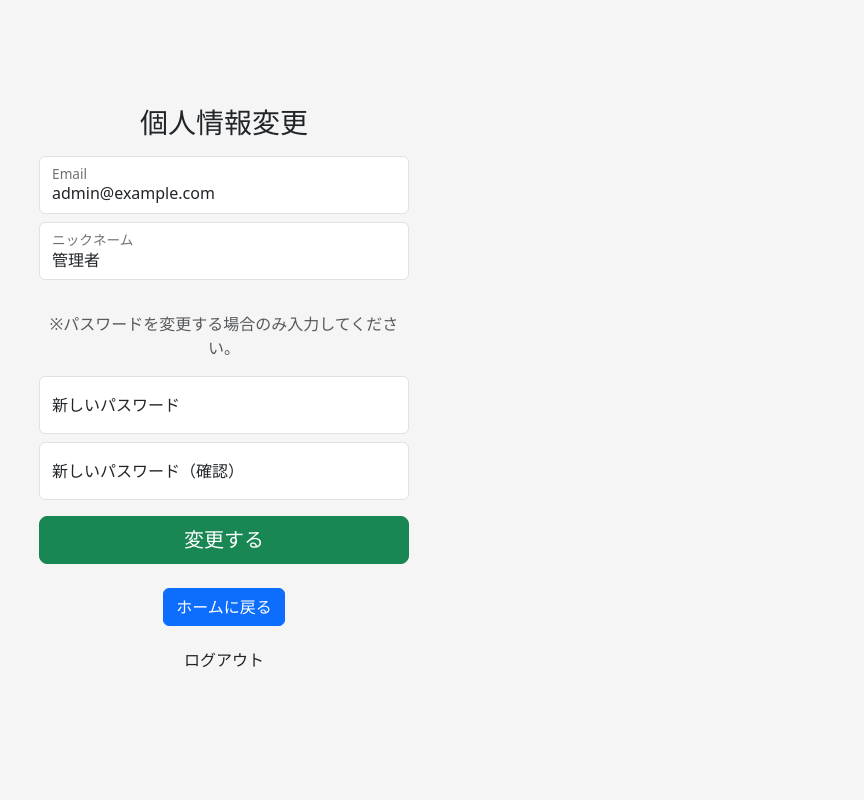
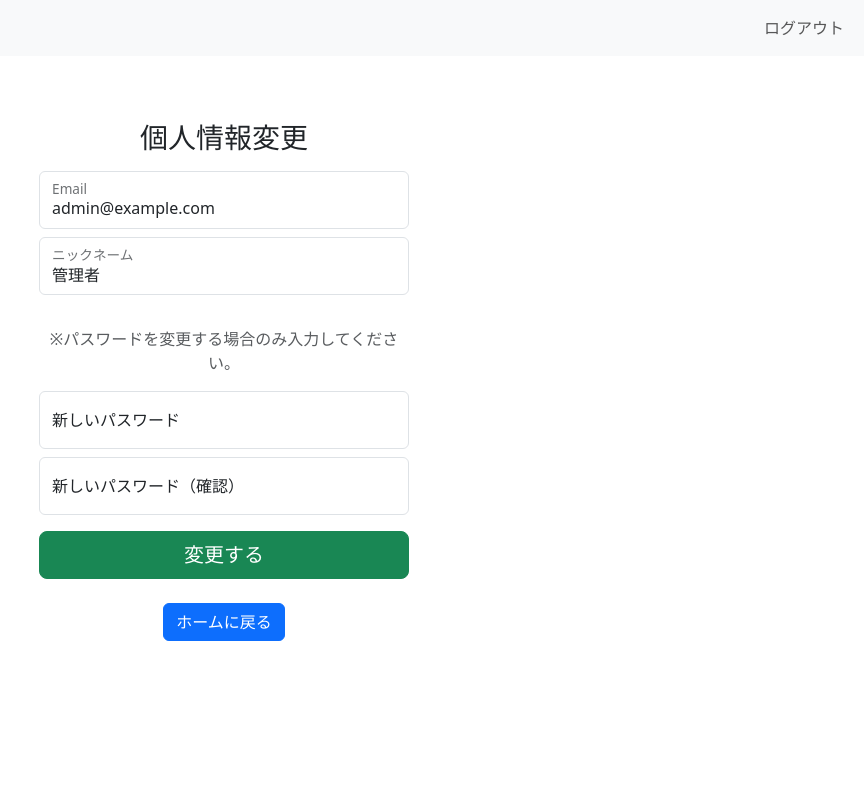
Before and after one commit to gogokate3-glitch/myquest, a Flask app: page /change_user_info in a window 1280 px wide. Shown: the whole page, without its empty margins (416-1280 px from the left). Run offline with Flask 3, Linux system fonts and the light colour scheme; a user stored in the database is signed in.

```diff
--- a/app.py
+++ b/app.py
@@ -281,25 +281,30 @@ def check_answer():
         "correct_choice_text": correct_choice_text
     })
 
+from sqlalchemy import desc
+from itertools import groupby
+
+# ... (他のルートは変更なし) ...
+
 # 過去演習
 @app.route("/practice", methods=["GET", "POST"])
 def practice():
     if "user" not in session:
         return redirect("/")
 
+    current_user_email = session.get("user")
+    current_user = User.query.filter_by(email=current_user_email).first()
+    if not current_user:
+        flash("ユーザーが見つかりません。", "danger")
+        return redirect("/")
+
     if request.method == "POST":
-        # --- 回答処理 (submit_section_testのロジックを流用) ---
+        # --- 回答処理 ---
         answers = request.form
         question_ids = [key.split('_')[1] for key in answers.keys() if key.startswith('answer_')]
 
         if not question_ids:
-            return redirect(url_for("practice"))
-
-        # 現在のユーザーのIDを取得
-        current_user_email = session["user"]
-        current_user = User.query.filter_by(email=current_user_email).first()
-        if not current_user:
-            return redirect("/") # ユーザーが見つからない場合はログインページへ
+            return redirect(url_for("practice", **request.args))
 
         results = []
         questions = Question.query.filter(Question.id.in_(question_ids)).all()
@@ -333,8 +338,6 @@ def practice():
                     "is_correct": is_correct
                 })
 
-                # QuizResultを保存
-                from model import QuizResult # Import inside function to avoid circular dependency
                 quiz_result = QuizResult(
                     user_id=current_user.id,
                     question_id=question.id,
@@ -342,7 +345,10 @@ def practice():
                 )
                 db.session.add(quiz_result)
 
-        db.session.commit() # すべての結果をコミット
+        db.session.commit()
+
+        num_questions_for_retry = request.form.get('num_questions')
+        practice_type_for_retry = request.form.get('type')
 
         total = len(questions)
         percentage = (score / total) * 100 if total > 0 else 0
@@ -351,75 +357,47 @@ def practice():
             results=results,
             score=score,
             total=total,
-            percentage=f"{percentage:.1f}"
+            percentage=f"{percentage:.1f}",
+            num_questions=num_questions_for_retry,
+            practice_type=practice_type_for_retry,
+            title="テスト結果"
         )
 
     # --- 問題表示 (GETリクエスト) ---
-    # クエリパラメータから問題数を取得、デフォルトは10
     try:
-        num_questions = int(request.args.get('num', 10))
+        num_questions = int(request.args.get('num_questions', 10))
     except (ValueError, TypeError):
         num_questions = 10
 
-    # 全ての問題を取得
-    all_questions = Question.query.all()
-    if not all_questions:
-        return render_template("practice.html", questions=[]) # 空のリストを渡す
+    practice_type = request.args.get('type', 'all')
 
-    # 指定された問題数をランダムに選ぶ
-    num_to_sample = min(len(all_questions), num_questions)
-    q_list = random.sample(all_questions, num_to_sample)
+    question_pool = []
+    title = ""
 
-    return render_template("practice.html", questions=q_list)
+    if practice_type == 'exclude_answered':
+        title = "過去問演習（2回以上正解した問題を除く）"
+        all_results = db.session.query(QuizResult).filter_by(user_id=current_user.id).order_by(QuizResult.question_id, desc(QuizResult.timestamp)).all()
 
-from itertools import groupby
+        results_by_question = {k: list(v) for k, v in groupby(all_results, key=lambda r: r.question_id)}
 
-@app.route("/practice_incorrect", methods=["GET"])
-def practice_incorrect():
-    if "user" not in session:
-        return redirect("/")
+        exclude_question_ids = set()
+        for q_id, results in results_by_question.items():
+            if len(results) >= 2 and results[0].is_correct and results[1].is_correct:
+                exclude_question_ids.add(q_id)
 
-    current_user_email = session["user"]
-    current_user = User.query.filter_by(email=current_user_email).first()
-    if not current_user:
-        return redirect("/")
+        question_pool = Question.query.filter(Question.id.notin_(exclude_question_ids)).all()
 
-    try:
-        num_questions = int(request.args.get('num', 10))
-    except (ValueError, TypeError):
-        num_questions = 10
+    else: # practice_type == 'all'
+        title = "過去問演習（全問題）"
+        question_pool = Question.query.all()
 
-    # ユーザーのすべての解答履歴を問題ごと、タイムスタンプ降順で取得
-    all_results = QuizResult.query.filter_by(user_id=current_user.id).order_by(QuizResult.question_id, QuizResult.timestamp.desc()).all()
+    if not question_pool:
+        return render_template("practice.html", questions=[], message="対象の問題がありません。", title=title)
 
-    incorrect_question_ids = []
-    # question_id でグループ化
-    for q_id, results_group in groupby(all_results, key=lambda r: r.question_id):
-        # グループをリストに変換
-        recent_results = list(results_group)
+    num_to_sample = min(len(question_pool), num_questions)
+    q_list = random.sample(question_pool, num_to_sample)
 
-        # 解答が2回以上あるかチェック
-        if len(recent_results) >= 2:
-            # 直近2回のうち、少なくとも1回が不正解かチェック
-            if not recent_results[0].is_correct or not recent_results[1].is_correct:
-                incorrect_question_ids.append(q_id)
-        # 解答が1回しかない場合
-        elif len(recent_results) == 1:
-            # その1回が不正解かチェック
-            if not recent_results[0].is_correct:
-                incorrect_question_ids.append(q_id)
-
-    if not incorrect_question_ids:
-        return render_template("practice.html", questions=[], message="直近2回以上正解しなかった問題はありません。")
-
-    # Questionオブジェクトを取得
-    all_incorrect_questions = Question.query.filter(Question.id.in_(incorrect_question_ids)).all()
-
-    # 指定された問題数をランダムに選ぶ
-    num_to_sample = min(len(all_incorrect_questions), num_questions)
-    q_list = random.sample(all_incorrect_questions, num_to_sample)
-
-    return render_template("practice.html", questions=q_list, title="過去問演習（直近２回以上正解しなかった問題）")
+    return render_template("practice.html", questions=q_list, title=title)
 
 # 結果
 @app.route("/result")
--- a/templates/admin.html
+++ b/templates/admin.html
@@ -16,7 +16,6 @@
 <body>
     <nav class="navbar navbar-expand-lg navbar-light bg-light">
         <div class="container-fluid">
-            <a class="navbar-brand text-primary" href="/home">{{ nickname }}さん、ようこそ</a>
             <div class="collapse navbar-collapse" id="navbarNav">
                 <ul class="navbar-nav ms-auto">
                     <li class="nav-item">
--- a/templates/change_password.html
+++ b/templates/change_password.html
@@ -5,38 +5,36 @@
     <title>個人情報変更</title>
     <link href="https://cdn.jsdelivr.net/npm/bootstrap@5.3.0-alpha1/dist/css/bootstrap.min.css" rel="stylesheet">
     <style>
-        html, body {
-            height: 100%;
+        /* New styles for logout link */
+        .nav-link.btn-outline-dark:hover {
+            color: white !important;
         }
-        body {
-            display: flex;
-            align-items: center;
-            justify-content: center;
-            background-color: #f5f5f5;
+        .nav-link.btn-outline-dark[href*="logout"]:hover {
+            background-color: red !important;
         }
         .form-password-change {
             width: 100%;
             max-width: 400px;
             padding: 15px;
-            margin: auto;
-        }
-        /* New styles for logout link */
-        .logout-link-btn {
-            display: inline-block; /* Make it behave like a block for background */
-            padding: 0.375rem 0.75rem; /* Bootstrap button padding */
-            border-radius: 0.375rem; /* Bootstrap button border-radius */
-            text-decoration: none; /* Remove underline */
-            color: inherit; /* Inherit color initially */
-            transition: background-color 0.15s ease-in-out, color 0.15s ease-in-out; /* Smooth transition */
-        }
-        .logout-link-btn:hover {
-            background-color: red !important;
-            color: white !important;
+            margin: 50px auto; /* Add margin-top for spacing and auto for horizontal centering */
+            display: block; /* Ensure it behaves as a block element for margin: auto to work */
         }
     </style>
 </head>
-<body class="text-center">
-    <main class="form-password-change">
+<body>
+    <nav class="navbar navbar-expand-lg navbar-light bg-light">
+        <div class="container-fluid">
+            <div class="collapse navbar-collapse" id="navbarNav">
+                <ul class="navbar-nav ms-auto">
+                    <li class="nav-item">
+                        <a class="nav-link btn btn-outline-dark" href="/logout">ログアウト</a>
+                    </li>
+                </ul>
+            </div>
+        </div>
+    </nav>
+
+    <div class="form-password-change text-center">
         <h1 class="h3 mb-3 fw-normal">個人情報変更</h1>
 
         {% with messages = get_flashed_messages(with_categories=true) %}
@@ -70,12 +68,9 @@
 
             <button class="w-100 btn btn-lg btn-success mt-3" type="submit">変更する</button>
             <br><br> <!-- Two line breaks for spacing -->
-            <a href="{{ url_for('home') }}" class="btn btn-primary">ホームに戻る</a>
-            <p class="mt-3">
-                <a href="{{ url_for('logout') }}" class="logout-link-btn">ログアウト</a>
-            </p>
+            <p><a href="{{ url_for('home') }}" class="btn btn-primary">ホームに戻る</a></p>
         </form>
-    </main>
+    </div>
     <script src="https://cdn.jsdelivr.net/npm/bootstrap@5.3.0-alpha1/dist/js/bootstrap.bundle.min.js"></script>
 </body>
 </html>
--- a/templates/login.html
+++ b/templates/login.html
@@ -34,11 +34,11 @@
 
         <form action="/try_login" method="post">
             <div class="form-floating">
-                <input type="email" class="form-control" id="floatingInput" name="email" placeholder="name@example.com">
+                <input type="email" class="form-control" id="floatingInput" name="email" value="">
                 <label for="floatingInput">Email</label>
             </div>
             <div class="form-floating mt-2">
-                <input type="password" class="form-control" id="floatingPassword" name="password" placeholder="Password">
+                <input type="password" class="form-control" id="floatingPassword" name="password" value="">
                 <label for="floatingPassword">Password</label>
             </div>
 
--- a/templates/user_management.html
+++ b/templates/user_management.html
@@ -16,7 +16,6 @@
 <body>
     <nav class="navbar navbar-expand-lg navbar-light bg-light">
         <div class="container-fluid">
-            <a class="navbar-brand text-primary" href="/home">{{ nickname }}さん、ようこそ</a>
             <div class="collapse navbar-collapse" id="navbarNav">
                 <ul class="navbar-nav ms-auto">
                     <li class="nav-item">
@@ -47,11 +46,11 @@
                 <form action="/add_user" method="post">
                     <div class="mb-3">
                         <label for="email" class="form-label">メールアドレス</label>
-                        <input type="email" class="form-control" id="email" name="email" required>
+                        <input type="email" class="form-control" id="email" name="email" value="" required>
                     </div>
                     <div class="mb-3">
                         <label for="password" class="form-label">パスワード</label>
-                        <input type="password" class="form-control" id="password" name="password" required>
+                        <input type="password" class="form-control" id="password" name="password" value="" required>
                     </div>
                     <button type="submit" class="btn btn-success">登録</button>
                 </form>
```
Also changed, not shown: templates/practice.html (+6 -2 lines), instance/quiz.db.
